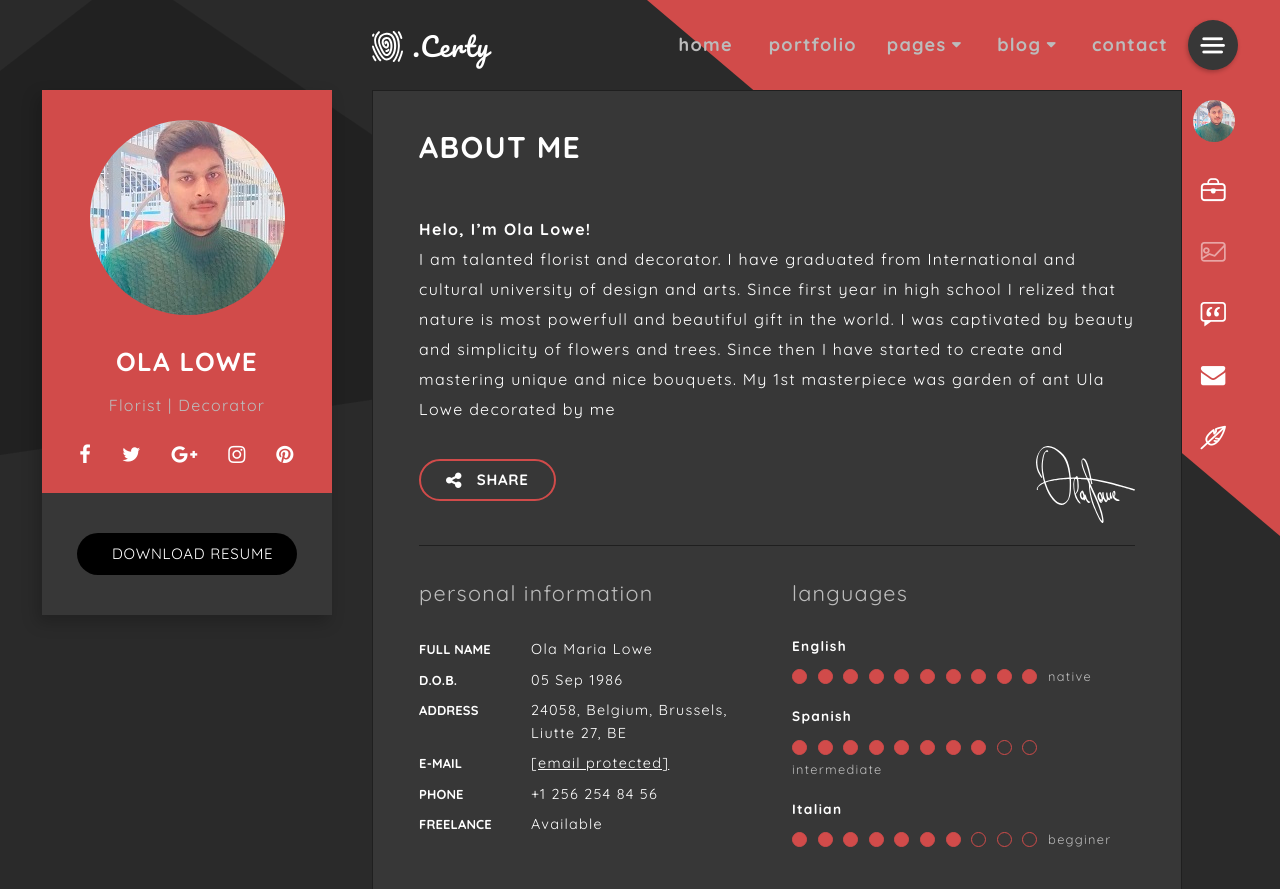
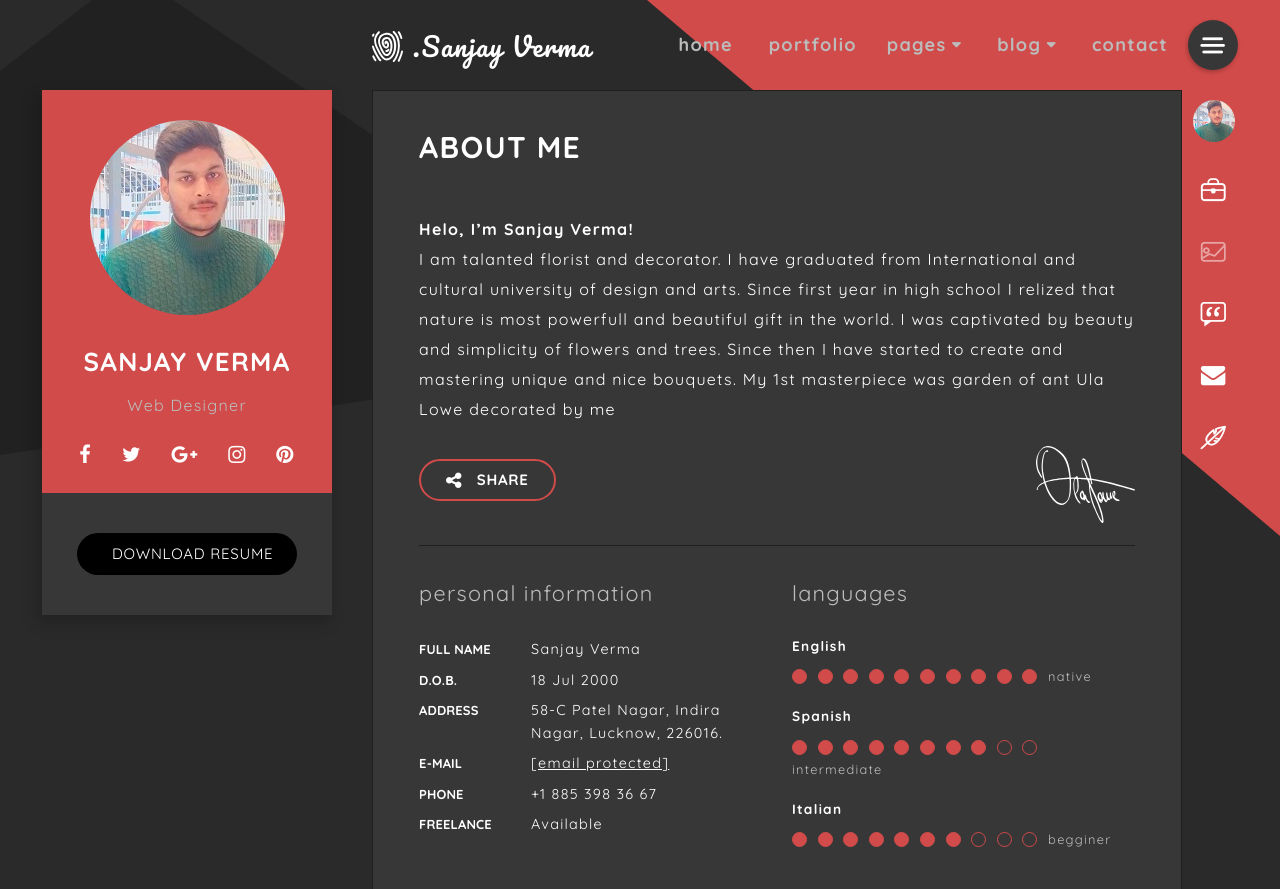
Before and after one commit to sunilferry/sanjayverma, a plain HTML site: page index-2.html in a window 1280 px wide. Shown: the top 889 px of the page. Drawn offline with nearby package versions, Linux system fonts and the light colour scheme; some packages are replaced by stand-ins of ours; a script that the page names is missing; files whose address does not match are found by name.

Commit message:
first commiddssst

```diff
--- a/index-2.html
+++ b/index-2.html
@@ -7,7 +7,7 @@
 <meta charset="utf-8">
 <meta http-equiv="X-UA-Compatible" content="IE=edge">
 <meta name="viewport" content="width=device-width, initial-scale=1">
-<title>Certy</title>
+<title>Sanjay Verma</title>
 <meta name="description" content="">
 <link rel="apple-touch-icon" href="apple-touch-icon.png">
 <link rel="shortcut icon" href="favicon.ico">
@@ -40,7 +40,7 @@
 <div class="crt-head-row">
 <div id="crt-head-col1" class="crt-head-col text-left">
 <a id="crt-logo" class="crt-logo" href="index-2.html">
-<img src="assets/images/uploads/brand/logo.svg" alt="certy resume"><span>.Certy</span>
+<img src="assets/images/uploads/brand/logo.svg" alt="certy resume"><span>.Sanjay Verma</span>
 </a>
 </div>
 <div id="crt-head-col2" class="crt-head-col text-right">
@@ -114,8 +114,8 @@
 <img class="avatar avatar-195" src="assets/images/uploads/avatar/avatar-195x195.png" srcset="assets/images/uploads/avatar/avatar-390x390-2x.png 2x" width="195" height="195" alt="">
 </div>
 <div class="crt-card-info">
-<h2 class="text-upper">Ola Lowe</h2>
-<p class="text-muted">Florist | Decorator</p>
+<h2 class="text-upper">Sanjay Verma</h2>
+<p class="text-muted">Web Designer</p>
 <ul class="crt-social clear-list">
 <li><a><span class="crt-icon crt-icon-facebook"></span></a></li>
 <li><a><span class="crt-icon crt-icon-twitter"></span></a></li>
@@ -176,7 +176,7 @@
 <div class="col-sm-12">
 <h2 class="title-lg text-upper">About Me</h2>
 <div class="text-box">
-<p><b>Helo, I’m Ola Lowe!</b><br>
+<p><b>Helo, I’m Sanjay Verma!</b><br>
 I am talanted florist and decorator. I have graduated from International and cultural university
 of design and arts. Since first year in high school I relized that nature is most powerfull and
 beautiful gift in the world. I was captivated by beauty and simplicity of flowers and trees.
@@ -209,17 +209,16 @@ was garden of ant Ula Lowe decorated by me</p>
 <h2 class="title-thin text-muted">personal information</h2>
 <dl class="dl-horizontal clear-mrg">
 <dt class="text-upper">Full Name</dt>
-<dd>Ola Maria Lowe</dd>
+<dd>Sanjay Verma</dd>
 <dt class="text-upper">D.o.b.</dt>
-<dd>05 Sep 1986</dd>
+<dd>18 Jul 2000</dd>
 <dt class="text-upper">address</dt>
-<dd>24058, Belgium, Brussels,
- Liutte 27, BE
+<dd>58-C Patel Nagar, Indira Nagar, Lucknow, 226016.
 </dd>
 <dt class="text-upper">e-mail</dt>
 <dd><a href="https://certy.px-lab.com/cdn-cgi/l/email-protection#b5c7dad7d0c7c1c6d8dcc1ddf5d6dad8c5d4dbcc9bd6dad8"><span class="__cf_email__" data-cfemail="99ebf6fbfcebedeaf4f0edf1d9faf6f4e9f8f7e0b7faf6f4">[email&#160;protected]</span></a></dd>
 <dt class="text-upper">phone</dt>
-<dd>+1 256 254 84 56</dd>
+<dd>+1 885 398 36 67</dd>
 <dt class="text-upper">freelance</dt>
 <dd>Available</dd>
 </dl>
@@ -1165,8 +1164,8 @@ theme around your products and services.Your brand is not your Logo or your Comp
 <img class="avatar avatar-195" src="assets/images/uploads/avatar/avatar-195x195.png" srcset="assets/images/uploads/avatar/avatar-390x390-2x.png 2x" width="195" height="195" alt="">
 </div>
 <div class="crt-card-info">
-<h2 class="text-upper">Ola Lowe</h2>
-<p class="text-muted">Florist | Decorator</p>
+<h2 class="text-upper">Sanjay Verma</h2>
+<p class="text-muted">Web Designer</p>
 <ul class="crt-social clear-list">
 <li><a><span class="crt-icon crt-icon-facebook"></span></a></li>
 <li><a><span class="crt-icon crt-icon-twitter"></span></a></li>
@@ -1283,7 +1282,7 @@ theme around your products and services.Your brand is not your Logo or your Comp
 <footer id="crt-footer" class="crt-container-lg">
 <div class="crt-container">
 <div class="crt-container-sm clear-mrg text-center">
-<p>Ola Resume @ All Rights Reserved 2016</p>
+<p>Sanjay Verma Resume @ All Rights Reserved 2023</p>
 </div>
 </div>
 
```
